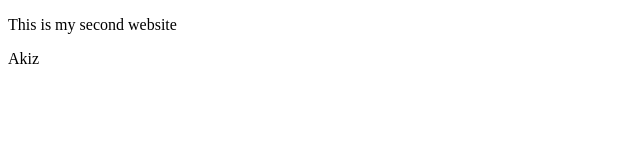
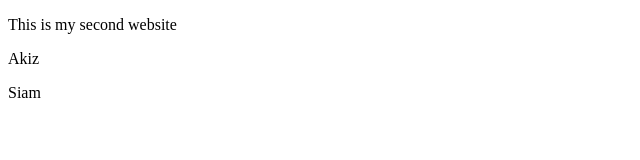
Before and after one commit to AkizIslam/my-second-website, a plain HTML site: page index.html in a window 1280 px wide. Shown: the full height of the page, 0-640 px from the left. Drawn offline with Linux system fonts and the light colour scheme.

Commit message:
third change

```diff
--- a/index.html
+++ b/index.html
@@ -10,6 +10,7 @@
     <p>This is my second website</p>
     <div>
         <p>Akiz</p>
+        <p>Siam</p>
     </div>
 </body>
 </html>
```
